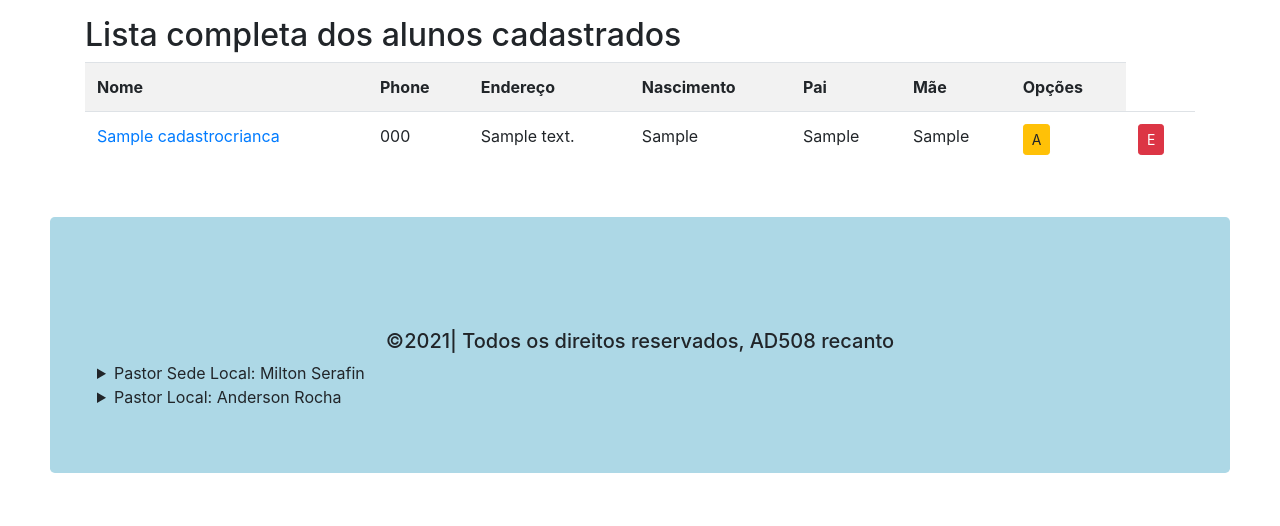
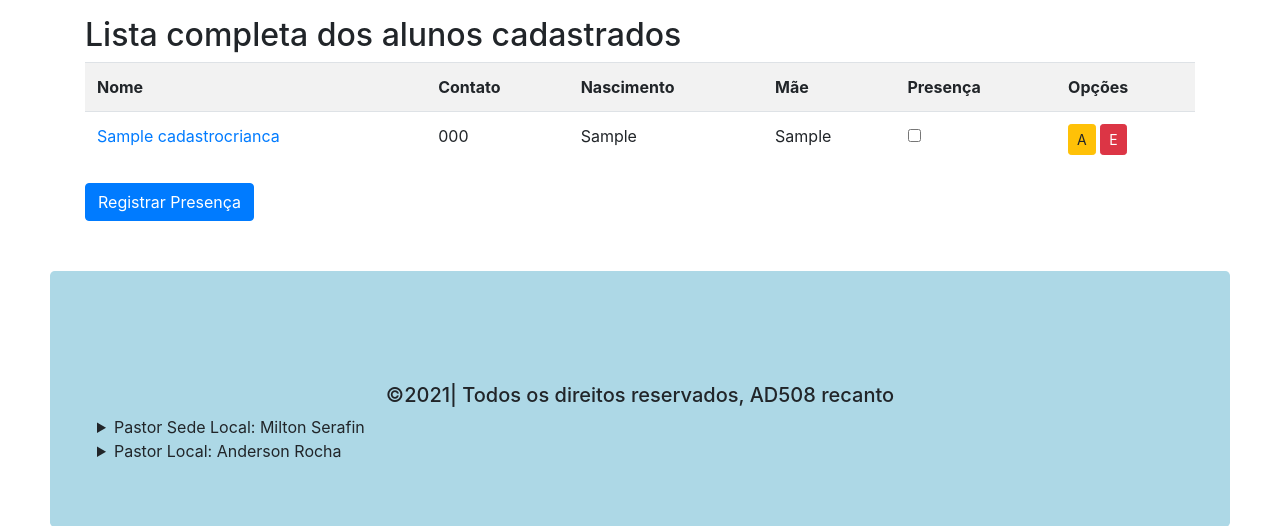
Before and after one commit to robertomacedo/logindjango, a Django app: page /listar-cadastros/ in a window 1280 px wide. Shown: the part 56-582 px from the top of the page. Run offline with Django 3.2, Linux system fonts and the light colour scheme; a user stored in the database is signed in; tables that the repository leaves empty hold one stand-in row (values such as "Sample post"); some libraries are stand-ins or nearby versions.

Commit message:
Inserido campo de presença no modulo lista

```diff
--- a/cadcrianca/models.py
+++ b/cadcrianca/models.py
@@ -25,6 +25,7 @@ class CadastroCrianca(models.Model):
         null=True,
         blank=True
     )
+
     class Meta:
         ordering = ('name',)
         verbose_name = 'criança'
--- a/cadcrianca/urls.py
+++ b/cadcrianca/urls.py
@@ -12,6 +12,6 @@ urlpatterns = [
     path("update-form/<int:pk>", AlunoUpdate.as_view(), name="update-aluno"),
     path("delete-form/<int:pk>", AlunoDelete.as_view(), name="delete-aluno"),
     path("atualizar-dados/", PerfilUpdate.as_view(), name="atualizar-dados"),
-    # path("aluno-datails/<int:pk>", AlunoDatails.as_view(), name="aluno-datails"),
+    path("chamada/>", views.chamadaView, name="chamada"),
     path("lista-datails/", ListaDatails.as_view(), name="lista-datails"),
 ]
--- a/cadcrianca/views.py
+++ b/cadcrianca/views.py
@@ -11,6 +11,13 @@ from django.contrib.auth.mixins import LoginRequiredMixin
 def cadastroview(request):
     data = CadastroCrianca.objects.all()
     return render(request, 'listagem.html', {'data': data})
+
+
+def chamadaView(request):
+    context = {}
+    chs = CadastroCrianca.objects.all()
+    context['ch': chs] = chs
+    return render(request, 'chamada.html', context)
 
 
 class CadastroView(TemplateView):
--- /dev/null
+++ b/templates/chamada.html
@@ -0,0 +1,6 @@
+<h3>Presença de aluno</h3>
+
+{% for a in object_list %}
+<td>{{ forloop.counter }}</td>
+
+{% endfor %}
--- a/templates/listar-cadastros.html
+++ b/templates/listar-cadastros.html
@@ -9,23 +9,28 @@
    <table class="table table-striped">
        <tr>
            <th>Nome</th>
-           <th>Phone</th>
-           <th>Endereço</th>
+           <th>Contato</th>
+           <!-- <th>Endereço</th> -->
            <th>Nascimento</th>
-           <th>Pai</th>
+           <!-- <th>Pai</th> -->
            <th>Mãe</th>
+           <th>Presença</th>
            <th>Opções</th>
        </tr>
        {% for campo in object_list %}
         <tr>
+            <!-- <td>{{forloop.counter}}</td> -->
             <td><a href="{% url 'cadcrianca:lista-datails' %}">{{campo.name}}</a></td>
             <td>{{campo.phone}}</td>
-            <td>{{campo.address}}</td>
+            <!-- <td>{{campo.address}}</td> -->
             <td>{{campo.data_nascimento}}</td>
+            <!-- <td>{{campo.pai}}</td> -->
             <td>{{campo.mae}}</td>
-            <td>{{campo.pai}}</td>
-                <td><a href="{% url 'cadcrianca:update-aluno' campo.pk %}" class="btn btn-warning btn-sm" type="text" title="Atualizar">A</a></td>
-                <td><a href="{% url 'cadcrianca:delete-aluno' campo.pk %}" class="btn btn-danger btn-sm" type="text" title="Excluir">E</a></td>
+            <td><input type="checkbox"></td>
+                <td>
+                <a href="{% url 'cadcrianca:update-aluno' campo.pk %}" class="btn btn-warning btn-sm" type="text" title="Atualizar">A</a>
+                <a href="{% url 'cadcrianca:delete-aluno' campo.pk %}" class="btn btn-danger btn-sm" type="text" title="Excluir">E</a>
+            </td>
         </tr>
        {% empty %}
        <tr>
@@ -34,6 +39,7 @@
        {% endfor %}
 
    </table>
+   <button class="btn btn-primary">Registrar Presença</button>
 </div>
 
 {% endblock %}
```
Also changed, not shown: templates/lista-datails.html (+14 -1 lines).
